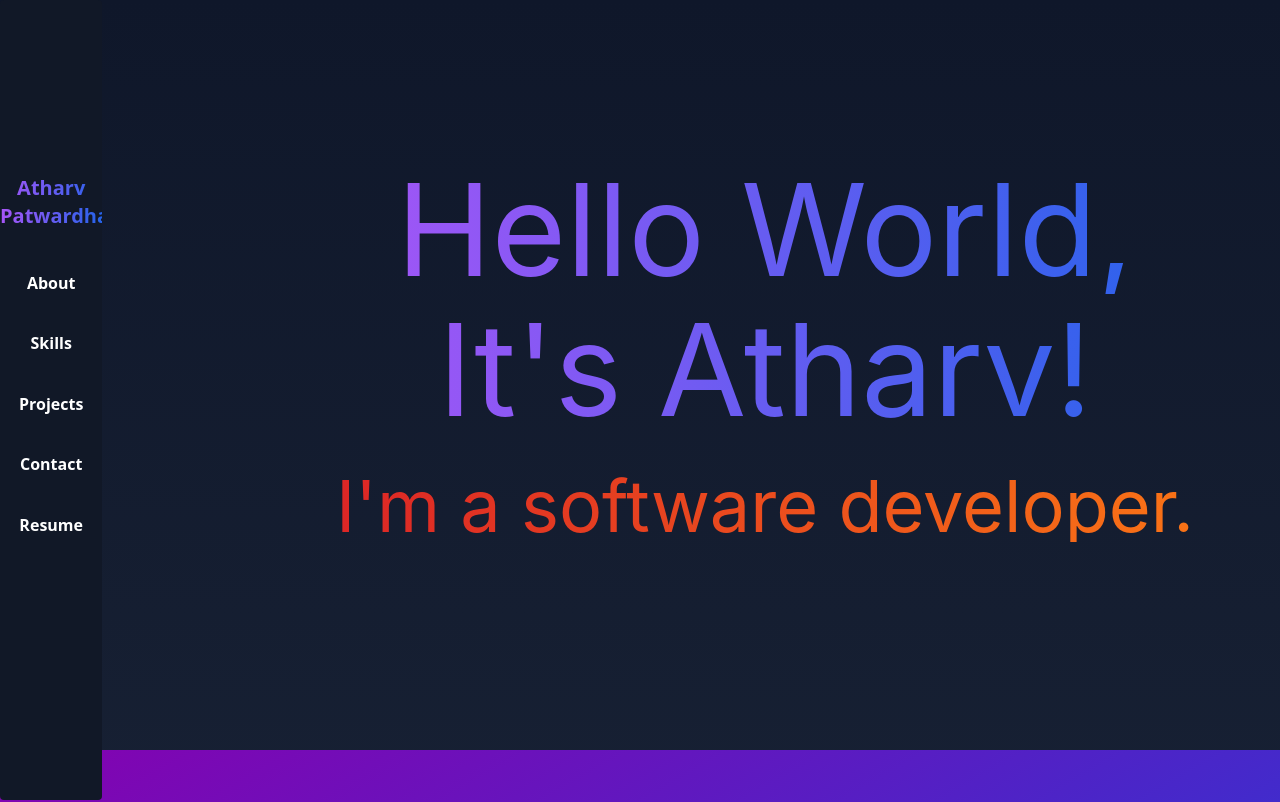
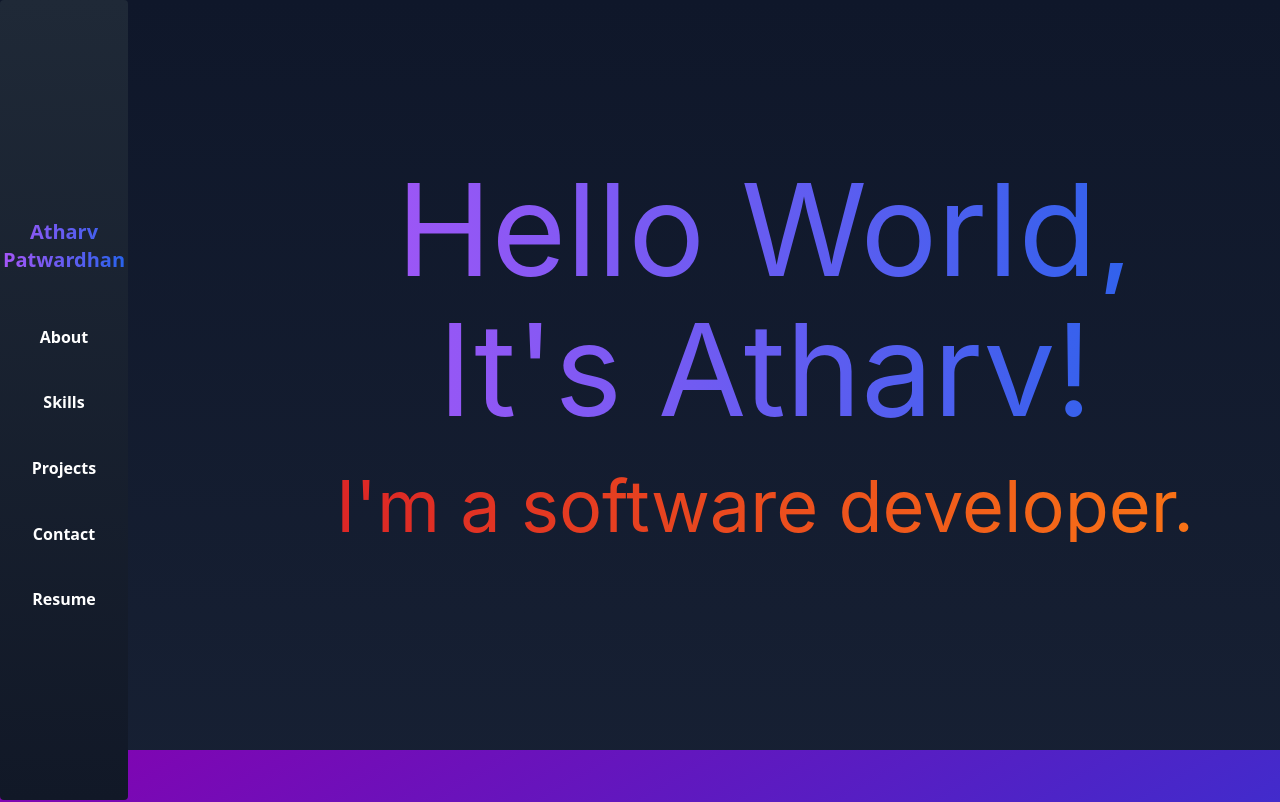
Before and after one commit to adi-075/ReactPortfolio, a React (Create React App) app: page / in a window 1280 px wide. Shown: the top 802 px of the page. Built offline with nearby package versions, Linux system fonts and the light colour scheme.

Commit message:
Add React-Scroll to Navbar

```diff
--- a/src/components/Navbar.jsx
+++ b/src/components/Navbar.jsx
@@ -1,19 +1,30 @@
-const Navbar = () =>{
-    return(
-        <div className="text-white font-sans font-bold bg-gray-900 rounded" style={{"width":"8%","height":"100%","position":"fixed"}}>
-            <h1 className="text-xl text-transparent bg-clip-text bg-gradient-to-r from-purple-500 to-blue-600 text-center" style={{"marginTop":"170%"}}><a href="#home">Atharv Patwardhan</a></h1>
-            <div className="text-center" style={{"marginTop":"40%"}}>
+import * as Scroll from 'react-scroll';
 
-            <ul>
-                <li style={{"marginBottom":"20%","height":"40px"}} className="hover:bg-gradient-to-r from-purple-500 to-blue-600 hover:scale-125"><a href="#about" className="text-white" >About</a></li>
-                <li style={{"marginBottom":"20%","height":"40px"}} className="hover:bg-gradient-to-r from-purple-500 to-blue-600 hover:scale-125"><a href="#skills" className="text-white" >Skills</a></li>
-                <li style={{"marginBottom":"20%","height":"40px"}} className="hover:bg-gradient-to-r from-purple-500 to-blue-600 hover:scale-125"><a href="#projects" className="text-white" >Projects</a></li>
-                <li style={{"marginBottom":"20%","height":"40px"}} className="hover:bg-gradient-to-r from-purple-500 to-blue-600 hover:scale-125"><a href="#contact" className="text-white" >Contact</a></li>
-                <li style={{"marginBottom":"20%","height":"40px"}} className="hover:bg-gradient-to-r from-purple-500 to-blue-600 hover:scale-125"><a href="#resume" className="text-white" >Resume</a></li>
-            </ul>
-            </div>
-        </div>
-    )
+const Navbar = () => {
+  return (
+    <div className="text-white font-sans font-bold bg-gradient-to-b from-gray-800 to-gray-900 rounded fixed w-32 h-full">
+      <h1 className="text-xl text-transparent bg-clip-text bg-gradient-to-r from-purple-500 to-blue-600 text-center" style={{ "marginTop": "170%" }}><a href="#home">Atharv Patwardhan</a></h1>
+      <div className="text-center" style={{ "marginTop": "40%" }}>
+        <ul>
+          <li style={{ "marginBottom": "20%", "height": "40px" }} className="nav-item" class="hover:bg-gradient-to-r from-purple-500 to-blue-600 hover:scale-110">
+            <Scroll.Link to='about' spy={true} smooth={true} offset={50} duration={600}>About</Scroll.Link>
+          </li>
+          <li style={{ "marginBottom": "20%", "height": "40px" }} className="hover:bg-gradient-to-r from-purple-500 to-blue-600 hover:scale-110">
+            <Scroll.Link to='skills' spy={true} smooth={true} offset={50} duration={600}>Skills</Scroll.Link>
+          </li>
+          <li style={{ "marginBottom": "20%", "height": "40px" }} className="hover:bg-gradient-to-r from-purple-500 to-blue-600 hover:scale-110">
+            <Scroll.Link to='projects' spy={true} smooth={true} offset={50} duration={600}>Projects</Scroll.Link>
+          </li>
+          <li style={{ "marginBottom": "20%", "height": "40px" }} className="hover:bg-gradient-to-r from-purple-500 to-blue-600 hover:scale-110">
+            <Scroll.Link to='contact' spy={true} smooth={true} offset={50} duration={600}>Contact</Scroll.Link>
+          </li>
+          <li style={{ "marginBottom": "20%", "height": "40px" }} className="hover:bg-gradient-to-r from-purple-500 to-blue-600 hover:scale-110">
+            <Scroll.Link to='\' spy={true} smooth={true} offset={50} duration={600}>Resume</Scroll.Link>
+          </li>
+        </ul>
+      </div>
+    </div>
+  )
 }
 
 export default Navbar;
```
Also changed, not shown: package.json (+8 -2 lines), 1 other file (tests, documents, lock files or other folders).
